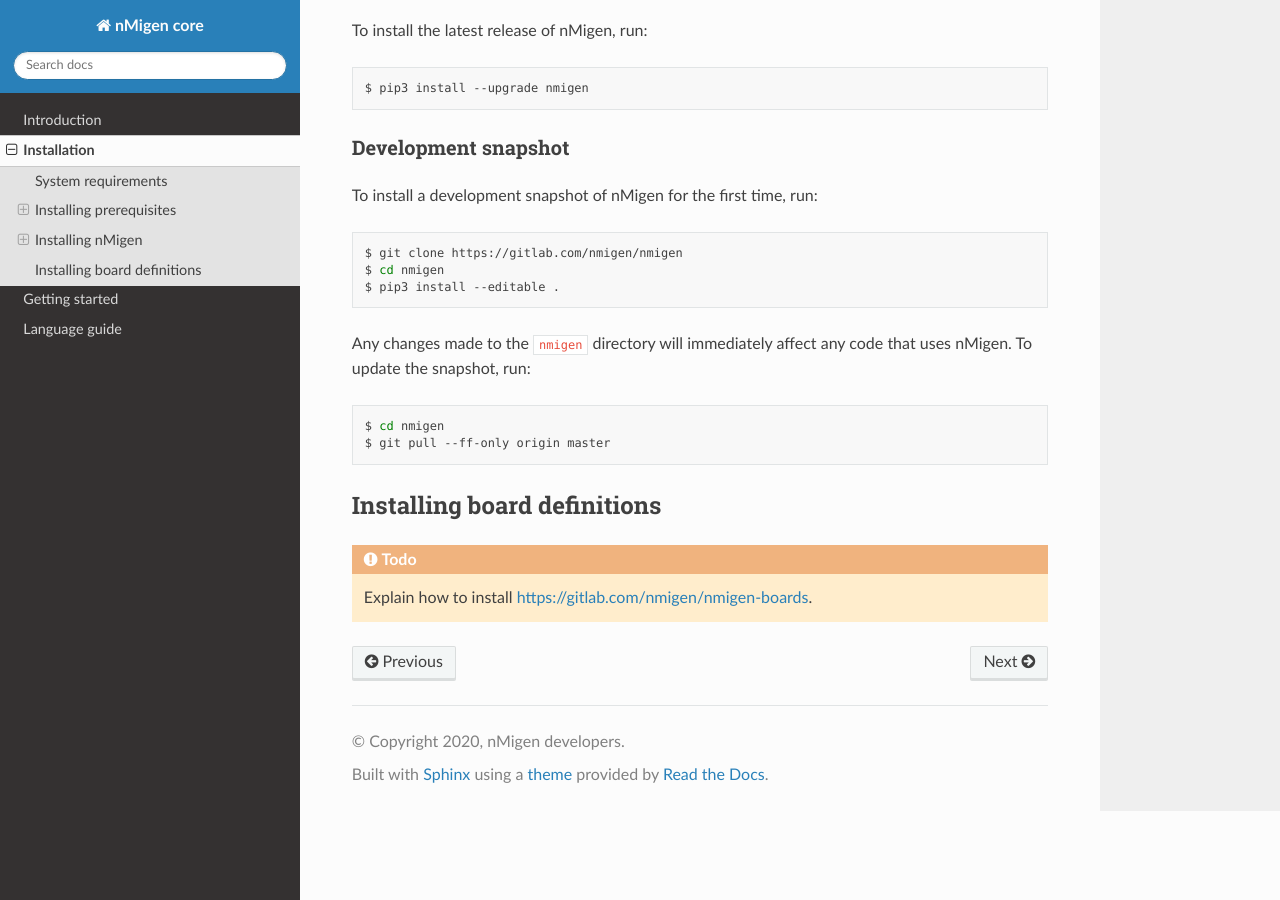
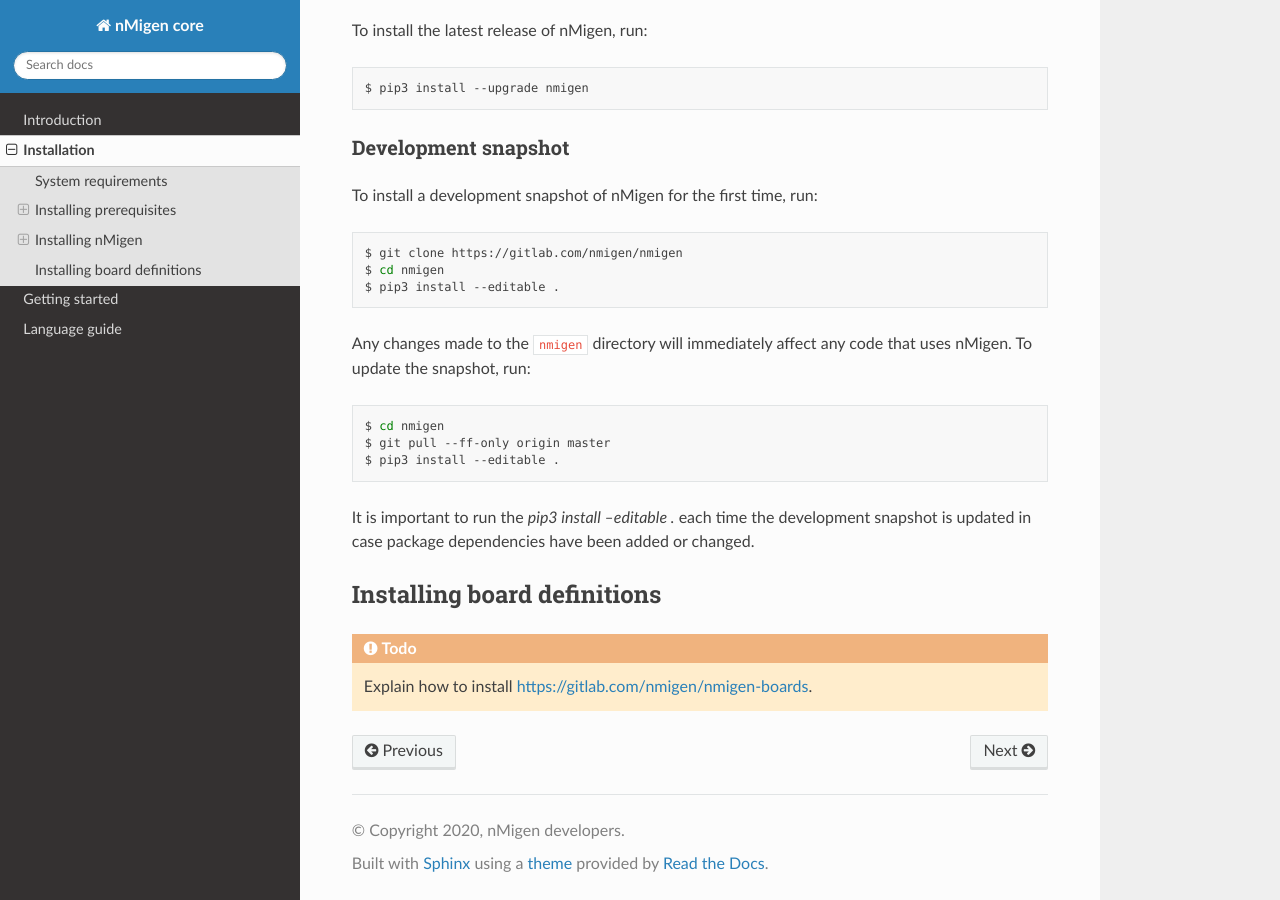
Before and after one commit to nmigen1/nmigen, a Sphinx documentation site: the page built from docs/install.rst, in a window 1280 px wide and 900 px high, scrolled down 1535 px. Built offline with Sphinx 7.4.7 and the Read the Docs theme 2.0.0, drawn with Linux system fonts in a browser that asks for light colours; the version number could not be read and is left out.

Commit message:
docs: explain that `pip3 install -e` should be run after pulling.

```diff
--- a/docs/install.rst
+++ b/docs/install.rst
@@ -111,6 +111,9 @@ Any changes made to the ``nmigen`` directory will immediately affect any code th
 
    $ cd nmigen
    $ git pull --ff-only origin master
+   $ pip3 install --editable .
+
+It is important to run the `pip3 install --editable .` each time the development snapshot is updated in case package dependencies have been added or changed.
 
 
 Installing board definitions
```
